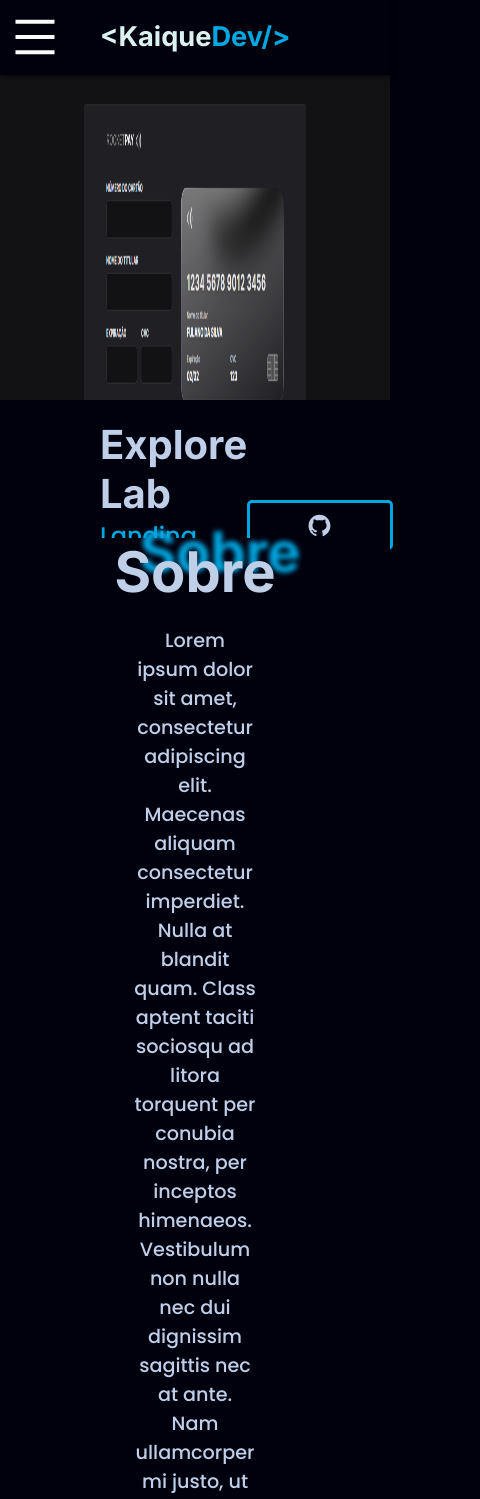
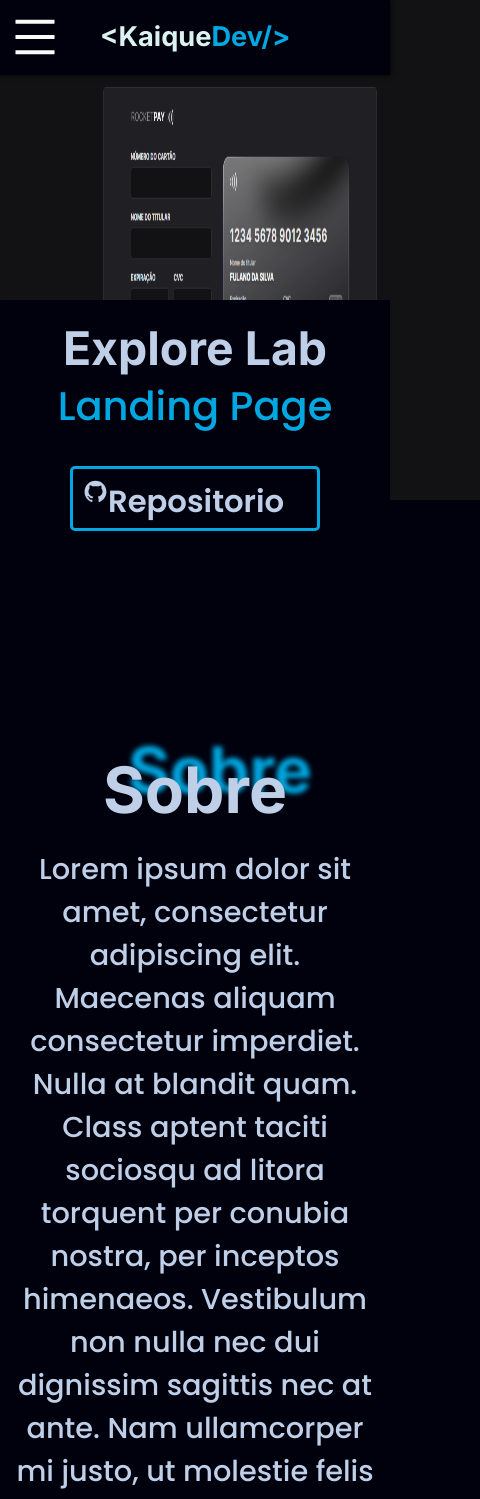
Before and after one commit to kaiqueZpriv1/confeiteiro, a React (Create React App) app: page /explore in a window 390 px wide. Shown: the top 1499 px of the page, 480 px wide, since content can reach past the window. Built offline with nearby package versions, Linux system fonts and the light colour scheme.

Commit message:
media query

```diff
--- a/src/components/portfolio/pages/Personal.tsx
+++ b/src/components/portfolio/pages/Personal.tsx
@@ -65,7 +65,11 @@ export const Personal = () => {
 									href='https://juanbueno.vercel.app/'
 									rel='noreferrer'
 									target='_blank'>
-									<AiOutlineGlobal size={25} color='#bfcfe7' />
+									<AiOutlineGlobal
+										className='icon-page'
+										size={25}
+										color='#bfcfe7'
+									/>
 									Visitar
 								</a>
 							</button>
@@ -75,7 +79,11 @@ export const Personal = () => {
 									href='https://github.com/kaiqueZpriv1/personal---juan'
 									rel='noreferrer'
 									target='_blank'>
-									<AiOutlineGithub size={25} color='#bfcfe7' />
+									<AiOutlineGithub
+										className='icon-page'
+										size={25}
+										color='#bfcfe7'
+									/>
 									Repositorio
 								</a>
 							</button>
--- a/src/components/portfolio/pages/style.ts
+++ b/src/components/portfolio/pages/style.ts
@@ -7,6 +7,12 @@ export const PagePortfolio = styled.section`
 	.image-initial {
 		width: 100%;
 		height: 600px;
+	}
+	@media (max-width: 480px) {
+		.image-initial {
+			width: 480px;
+			height: 500px;
+		}
 	}
 `;
 
@@ -51,18 +57,63 @@ export const ContainerPage = styled.div`
 		border-radius: 5px;
 		border: 3px solid #00a7e1;
 		color: #bfcfe7;
+		background-color: transparent;
+		gap: 5px;
+		margin-top: 80px;
+	}
+	.link-btn-ptf {
 		font-size: 1.3em;
 		font-weight: 600;
-		background-color: transparent;
+		text-decoration: none;
+		color: #bfcfe7;
 		display: flex;
-		gap: 5px;
-		margin-top: 80px;
 	}
 	.btn-page:hover {
 		transform: scale(1.1);
 		background: #00a7e1;
 		transition: 0.5s;
 		box-shadow: 0 0 15px #bfcfe7;
+	}
+	@media (max-width: 480px) {
+		& {
+			padding: 20px;
+		}
+		.mobile-image {
+			display: none;
+		}
+		.apresentacao-page {
+			align-items: center;
+			flex-direction: column;
+			text-align: center;
+		}
+		.box-text-container {
+			width: 100%;
+		}
+		.title-page {
+			font-size: 2.9em;
+		}
+		.spn-page {
+			font-size: 2.5em;
+		}
+		.buttons-page {
+			margin-top: 30px;
+			flex-direction: column;
+			align-items: center;
+			gap: 20px;
+		}
+		.btn-page {
+			margin: 0;
+			width: 250px;
+			height: 65px;
+		}
+		.link-btn-ptf {
+			text-align: center;
+			font-size: 2.3em;
+			margin-top: 0;
+		}
+		.icon-page {
+			display: none;
+		}
 	}
 `;
 
@@ -88,6 +139,18 @@ bottom: 250px;
 		text-align: center;
 		padding: 0 200px;
 	}
+	@media (max-width: 480px) {
+		& {
+			bottom: 0;
+		}
+		.title-text{
+			font-size: 4em;
+		}
+		.paragrafo-page{
+			font-size: 1.8em;
+			padding: 0 15px ;
+		}
+	}
 `;
 
 export const GaleryPage = styled.div`
@@ -102,4 +165,11 @@ bottom: 100px;
 	.image-galery {
 		width: 350px;
 	}
+	@media (max-width: 480px) {
+		&{
+			grid-template-columns: 380px;
+			gap: 15px;
+			bottom: -40px
+		}
+	}
 `;
--- a/src/components/portfolio/style.ts
+++ b/src/components/portfolio/style.ts
@@ -47,12 +47,7 @@ export const BoxingPortfolio = styled.div`
 		text-shadow: 0 0 5px #000;
 		box-shadow: 0 0 5px #000;
 	}
-	.link-btn-ptf {
-		color: #bfcfe7;
-		font-weight: 700;
-		font-size: 1em;
-		text-decoration: none;
-	}
+
 	.btn-portfolio:hover {
 		border: 2px solid #00a7e1;
 		background-color: #00a7e1;
```
Lines whose indentation alone changed are shown as unchanged.
